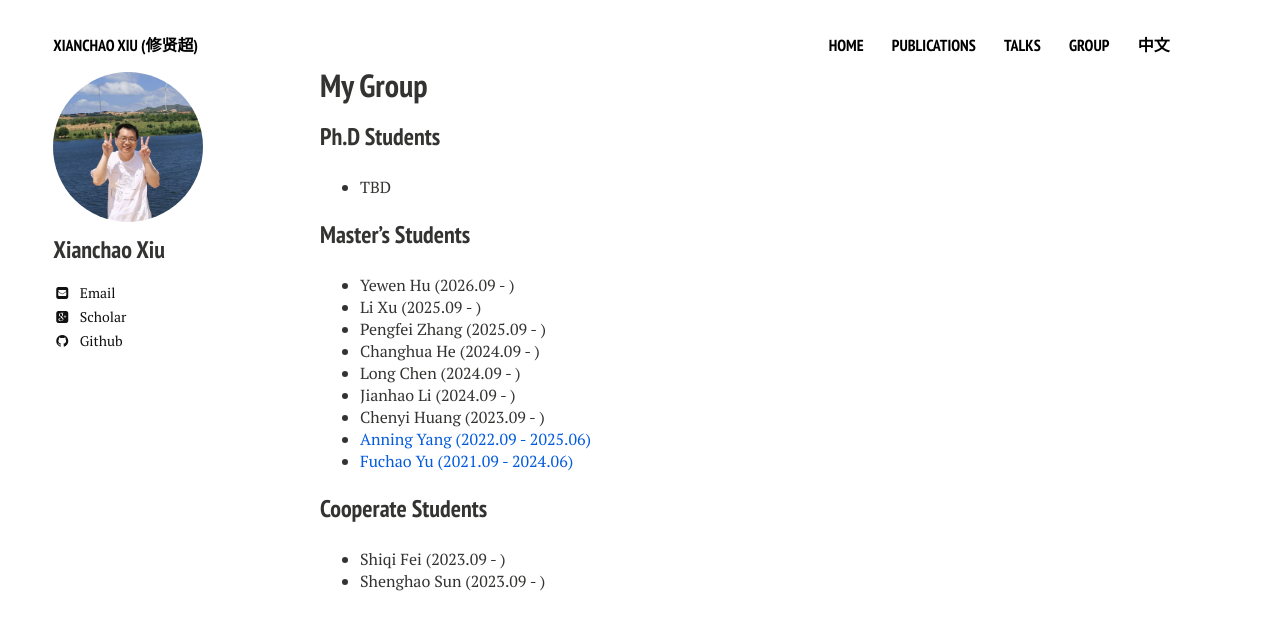
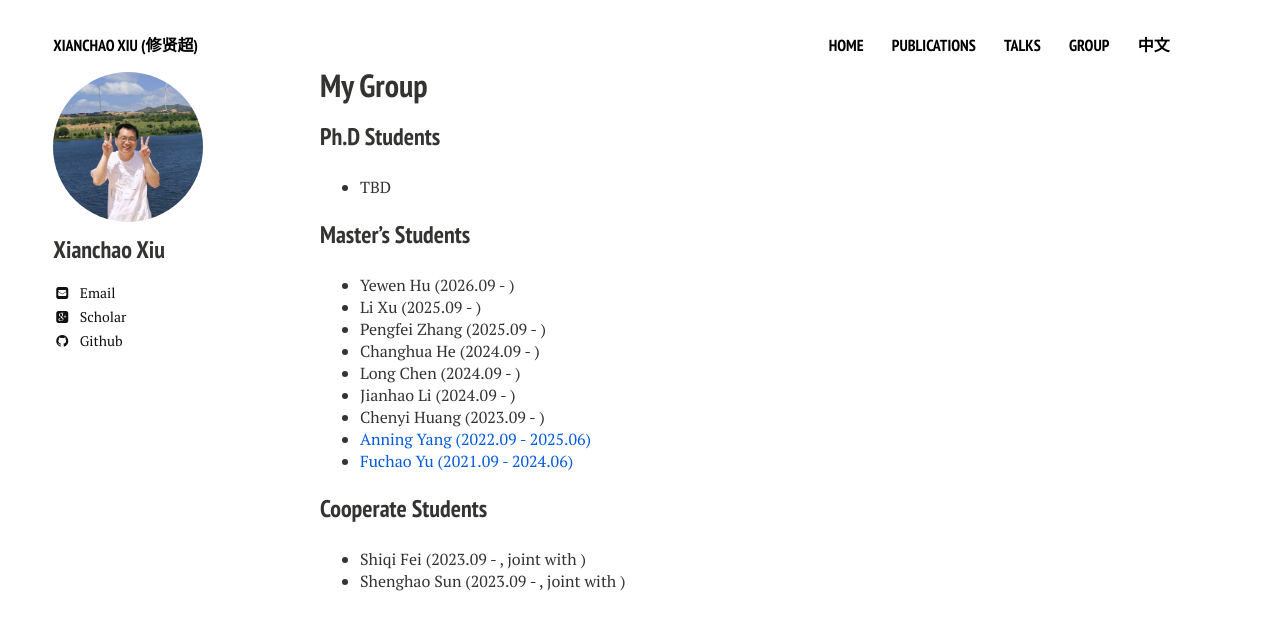
Before and after one commit to xianchaoxiu/xianchaoxiu.github.io, a Jekyll site: the page built from group/index.md, in a window 1280 px wide. Shown: the top 630 px of the page. Built offline with Jekyll 4.4.1, drawn with Linux system fonts in a browser that asks for light colours; nearby versions of some CDN libraries.

Commit message:
Update index.md

```diff
--- a/group/index.md
+++ b/group/index.md
@@ -25,5 +25,5 @@ share: false
 
 ### Cooperate Students
 
-* Shiqi Fei (2023.09 - ) <br>
-* Shenghao Sun (2023.09 - ) <br>
+* Shiqi Fei (2023.09 - , joint with ) <br>
+* Shenghao Sun (2023.09 - , joint with ) <br>
```
